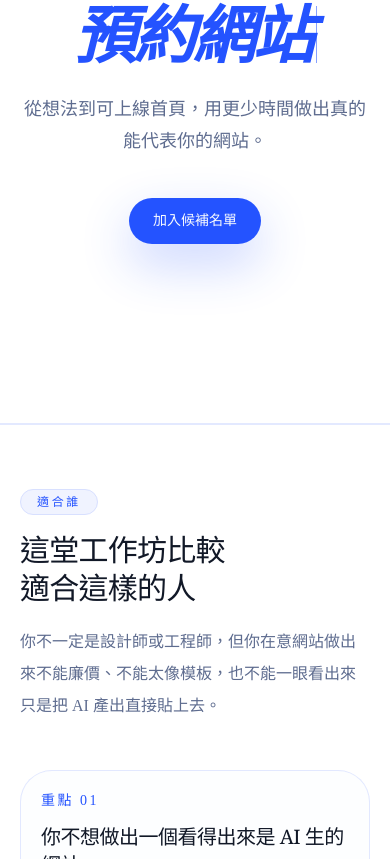
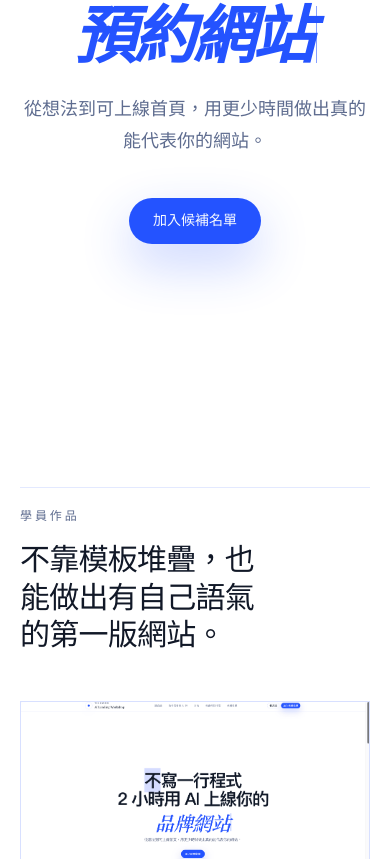
Before and after one commit to kun1225/ai-landing, a Next.js app: page / in a window 390 px wide. Shown: the part 422-1281 px from the top of the page. Built offline with nearby package versions, Linux system fonts and the light colour scheme.

Commit message:
add student work section

```diff
--- a/src/app/page.tsx
+++ b/src/app/page.tsx
@@ -6,6 +6,7 @@ import { HeroSection } from "@/components/home/hero-section";
 import { MethodSection } from "@/components/home/method-section";
 import { OutcomesSection } from "@/components/home/outcomes-section";
 import { SiteHeader } from "@/components/home/site-header";
+import { StudentWorkSection } from "@/components/home/student-work-section";
 import { WaitlistSection } from "@/components/home/waitlist-section";
 
 export const metadata: Metadata = {
@@ -20,6 +21,7 @@ export default function Home() {
       <SiteHeader />
       <main className="flex-1">
         <HeroSection />
+        <StudentWorkSection />
         <AudienceSection />
         <DiagnosisSection />
         <MethodSection />
--- a/src/components/home/hero-section.tsx
+++ b/src/components/home/hero-section.tsx
@@ -5,7 +5,7 @@ const heroKeywords = ["作品集網站", "品牌網站", "預約網站"];
 
 export function HeroSection() {
   return (
-    <section className="border-b border-border/70">
+    <section>
       <div className="mx-auto flex min-h-[calc(100dvh-4rem)] w-full max-w-5xl items-center justify-center px-5 py-16 sm:px-8 sm:py-20 lg:px-10 lg:py-24">
         <div className="flex max-w-4xl flex-col items-center text-center">
           <div className="landing-reveal space-y-7">
--- a/src/components/home/landing-content.ts
+++ b/src/components/home/landing-content.ts
@@ -87,6 +87,39 @@ export const resultProof = [
   },
 ];
 
+export const studentShowcaseItems = [
+  {
+    name: "Thisweb Atelier",
+    type: "個人品牌網站",
+    layoutClassName: "lg:col-span-4 lg:col-start-1 lg:row-start-1",
+  },
+  {
+    name: "Between Lines",
+    type: "服務介紹網站",
+    layoutClassName: "lg:col-span-7 lg:col-start-6 lg:row-start-1",
+  },
+  {
+    name: "Open Practice",
+    type: "預約型網站",
+    layoutClassName: "lg:col-span-3 lg:col-start-1 lg:row-start-2",
+  },
+  {
+    name: "North Echo",
+    type: "作品集網站",
+    layoutClassName: "lg:col-span-4 lg:col-start-6 lg:row-start-2",
+  },
+  {
+    name: "Slow Form",
+    type: "課程活動網站",
+    layoutClassName: "lg:col-span-3 lg:col-start-10 lg:row-start-2 lg:ml-8",
+  },
+  {
+    name: "Frame Zero",
+    type: "品牌形象首頁",
+    layoutClassName: "lg:col-span-5 lg:col-start-1 lg:row-start-3",
+  },
+];
+
 export const waitlistFields = [
   {
     id: "email",
--- /dev/null
+++ b/src/components/home/student-work-section.tsx
@@ -0,0 +1,53 @@
+import Image from "next/image";
+
+import { studentShowcaseItems } from "@/components/home/landing-content";
+import { cn } from "@/lib/utils";
+
+export function StudentWorkSection() {
+  return (
+    <section id="student-work" className="bg-background text-foreground">
+      <div className="mx-auto w-full max-w-[96rem] px-5 py-16 sm:px-8 sm:py-20 lg:px-10 lg:py-24">
+        <div className="border-t border-border/70 pt-5">
+          <div className="space-y-4">
+            <p className="text-xs font-medium tracking-[0.24em] text-muted-foreground uppercase">
+              學員作品
+            </p>
+            <h2 className="max-w-xl text-balance font-heading text-3xl leading-tight tracking-tight text-foreground sm:text-4xl lg:text-[3.1rem]">
+              不靠模板堆疊，也能做出有自己語氣的第一版網站。
+            </h2>
+          </div>
+        </div>
+
+        <div className="mt-12 grid gap-x-8 gap-y-12 sm:gap-y-14 lg:grid-cols-12 lg:gap-y-16">
+          {studentShowcaseItems.map((item, index) => (
+            <article
+              key={item.name}
+              className={cn(
+                "group landing-reveal flex self-start flex-col",
+                item.layoutClassName,
+              )}
+              style={{ animationDelay: `${index * 100}ms` }}
+            >
+              <div className="relative aspect-[1938/1198] overflow-hidden border border-primary-border bg-muted/40">
+                <Image
+                  src="/學員 Demo 1.png"
+                  alt={`${item.name} 示意網站畫面`}
+                  fill
+                  sizes="(max-width: 1023px) 100vw, (max-width: 1536px) 50vw, 33vw"
+                  className="object-cover transition-transform duration-700 group-hover:scale-[1.02]"
+                />
+              </div>
+
+              <div className="mt-4 border-t border-border/70 pt-3">
+                <p className="text-sm leading-6 text-foreground">{item.name}</p>
+                <p className="mt-1 text-[11px] tracking-[0.18em] text-muted-foreground uppercase">
+                  {item.type}
+                </p>
+              </div>
+            </article>
+          ))}
+        </div>
+      </div>
+    </section>
+  );
+}
```
Also changed, not shown: public/學員 Demo 1.png (added).
